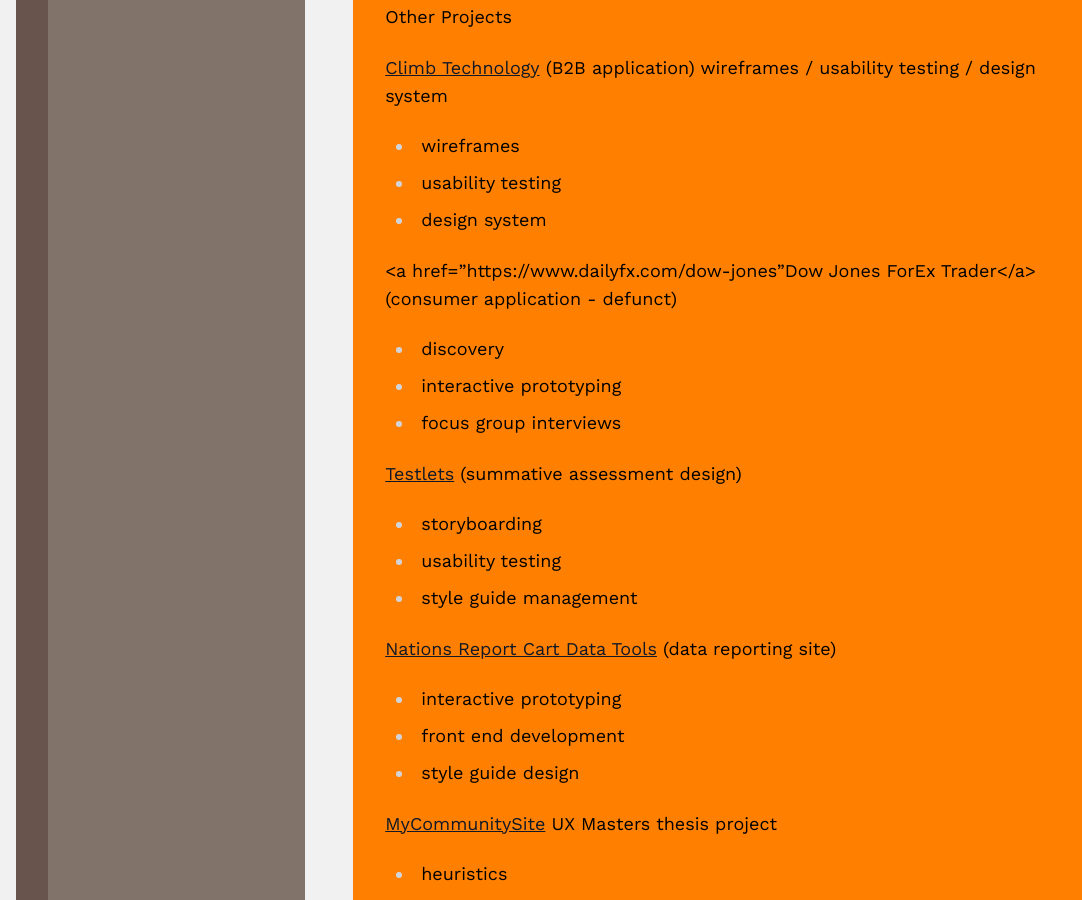
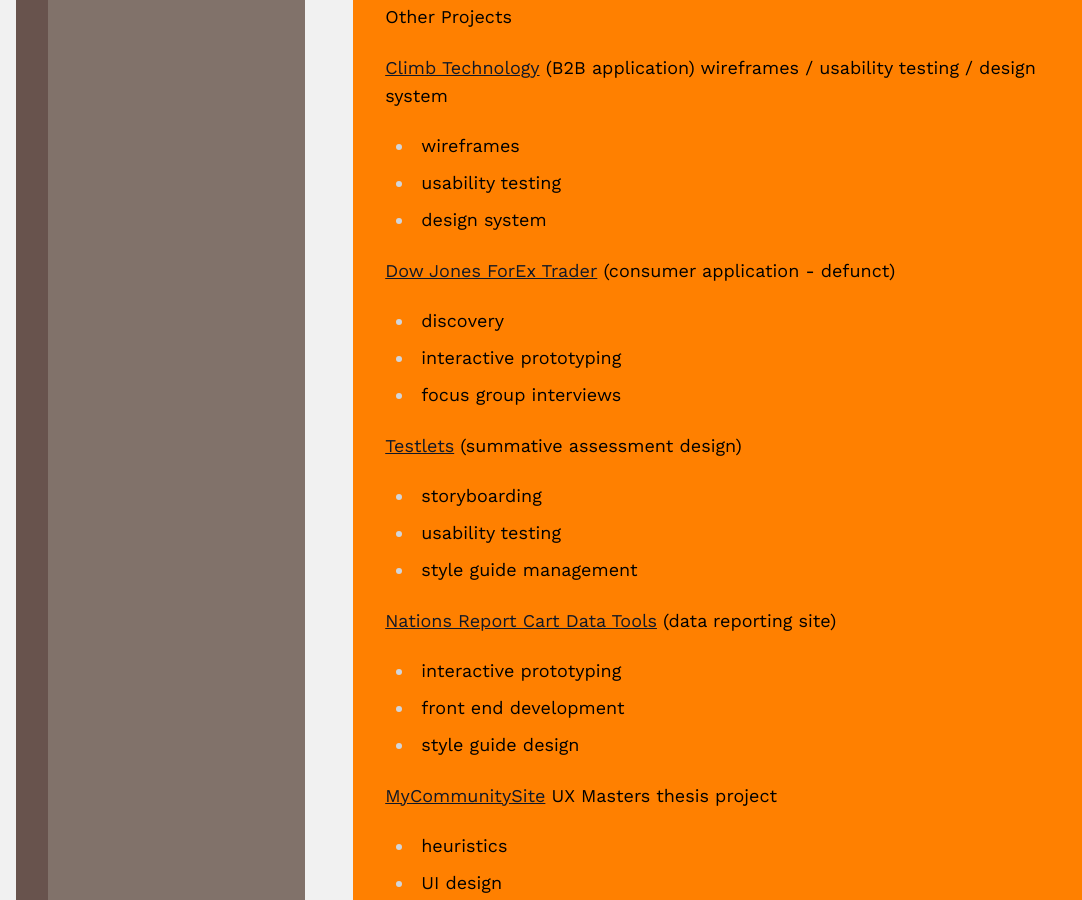
Before and after one commit to mollsprow/portfolio, a Jekyll site: the page built from _tabs/projects.md, in a window 1280 px wide and 900 px high, scrolled down 1178 px. Shown: the whole window, without its empty margins (0-1082 px from the left). Built offline with Jekyll 4.4.1, drawn with Linux system fonts in a browser that asks for light colours; some of the changed text lies outside the part shown.

Commit message:
chore: change case_studies to projects

```diff
--- a/_tabs/case_studies.md
+++ b/_tabs/projects.md
@@ -50,7 +50,7 @@
 <li>design system</li>
 </ul>
 
-<a href="https://www.dailyfx.com/dow-jones"Dow Jones ForEx Trader</a> (consumer application - defunct)
+<a href="https://www.dailyfx.com/dow-jones">Dow Jones ForEx Trader</a> (consumer application - defunct)
 <ul>
 <li>discovery</li>
 <li>interactive prototyping</li>
```
